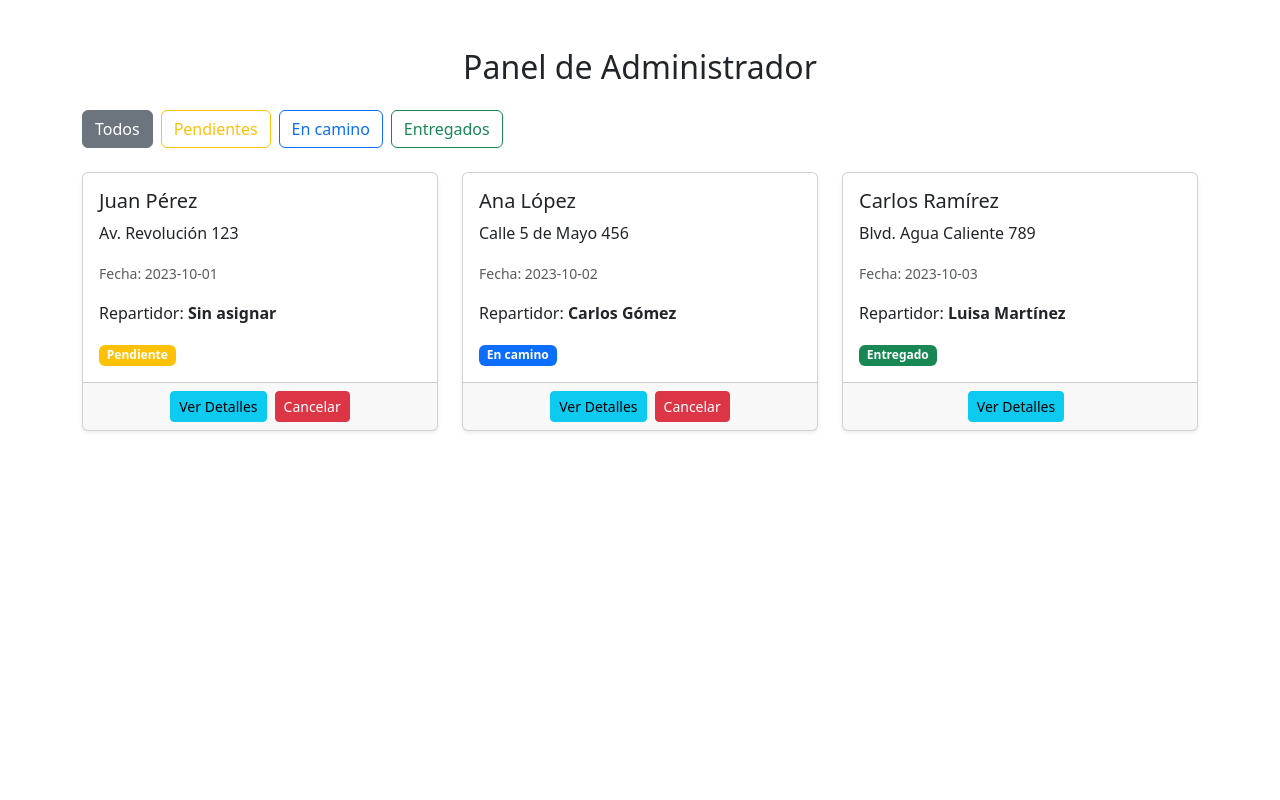
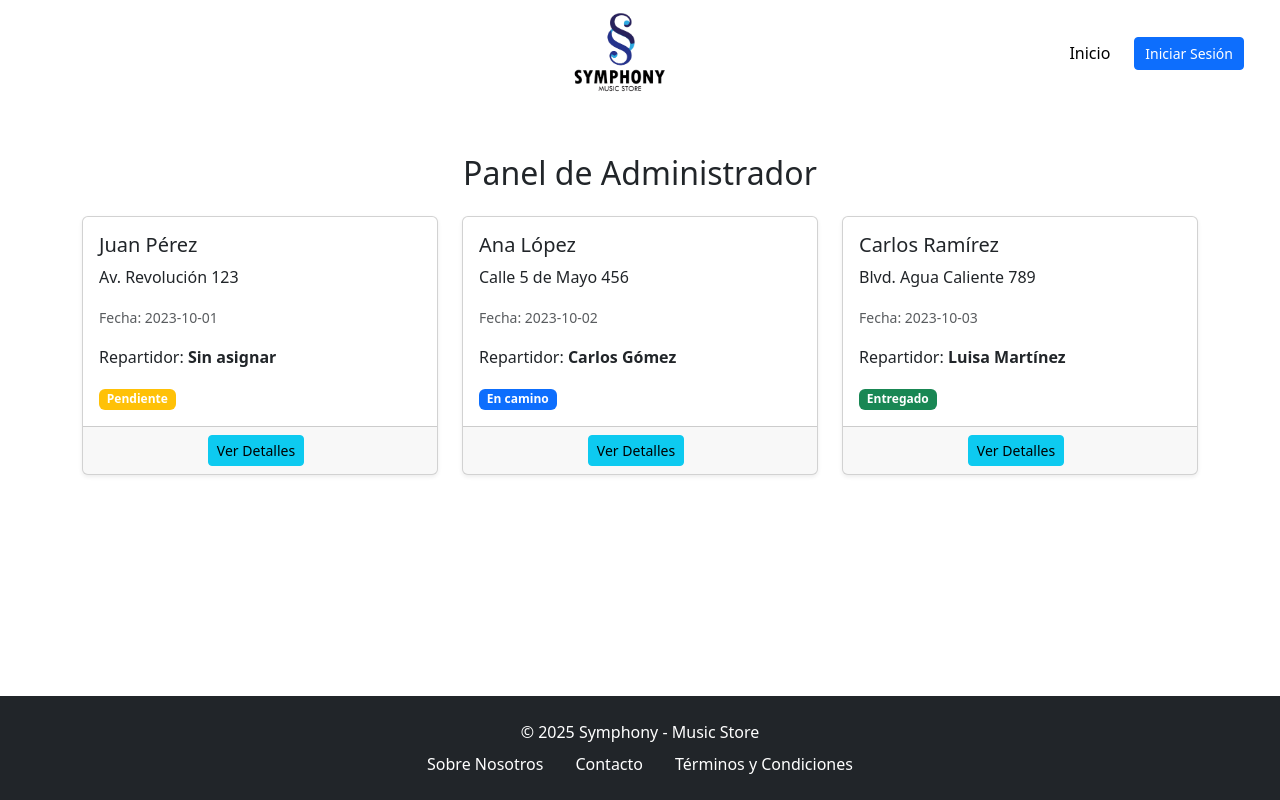
Before and after one commit to AxelYYa/SymphonyMusicStage, a React (Vite) app: page /admin in a window 1280 px wide. Built offline with nearby package versions, Linux system fonts and the light colour scheme.

Commit message:
Estilos en el catalogo

```diff
--- a/src/pages/Admin/AdminDashboard.jsx
+++ b/src/pages/Admin/AdminDashboard.jsx
@@ -1,41 +1,55 @@
-import React, { useState } from 'react';
-import { Modal, Button } from 'react-bootstrap';
+import React, { useState } from "react";
+import { Modal, Button } from "react-bootstrap";
+import NavbarComponent from "/src/Components/Navbar";
+import FooterComponent from "/src/Components/Footer";
 
 const pedidosIniciales = [
   {
     id: 1,
-    cliente: 'Juan Pérez',
-    direccion: 'Av. Revolución 123',
-    estado: 'Pendiente',
-    detalles: 'Pedido con 3 artículos: 1 guitarra, 1 amplificador, 1 estuche.',
-    fecha: '2023-10-01',
-    repartidor: 'Sin asignar',
+    cliente: "Juan Pérez",
+    direccion: "Av. Revolución 123",
+    estado: "Pendiente",
+    fecha: "2023-10-01",
+    repartidor: "Sin asignar",
+    detalles: {
+      imagen: "/images/guitarra.jpg",
+      nombre: "Guitarra Acústica Fender",
+      descripcion: "Guitarra de madera de alta calidad con un sonido excepcional.",
+    },
   },
   {
     id: 2,
-    cliente: 'Ana López',
-    direccion: 'Calle 5 de Mayo 456',
-    estado: 'En camino',
-    detalles: 'Pedido con 1 artículo: 1 teclado digital.',
-    fecha: '2023-10-02',
-    repartidor: 'Carlos Gómez',
+    cliente: "Ana López",
+    direccion: "Calle 5 de Mayo 456",
+    estado: "En camino",
+    fecha: "2023-10-02",
+    repartidor: "Carlos Gómez",
+    detalles: {
+      imagen: "/images/teclado.jpg",
+      nombre: "Teclado Yamaha PSR-E373",
+      descripcion: "Teclado digital con 61 teclas y funciones avanzadas.",
+    },
   },
   {
     id: 3,
-    cliente: 'Carlos Ramírez',
-    direccion: 'Blvd. Agua Caliente 789',
-    estado: 'Entregado',
-    detalles: 'Pedido con 2 artículos: 1 batería, 1 par de baquetas.',
-    fecha: '2023-10-03',
-    repartidor: 'Luisa Martínez',
+    cliente: "Carlos Ramírez",
+    direccion: "Blvd. Agua Caliente 789",
+    estado: "Entregado",
+    fecha: "2023-10-03",
+    repartidor: "Luisa Martínez",
+    detalles: {
+      imagen: "/images/bateria.jpg",
+      nombre: "Batería Pearl Export",
+      descripcion: "Set completo de batería acústica con platillos incluidos.",
+    },
   },
 ];
 
 const AdminDashboard = () => {
   const [pedidos, setPedidos] = useState(pedidosIniciales);
   const [showModal, setShowModal] = useState(false);
-  const [detallesPedido, setDetallesPedido] = useState('');
-  const [filtroEstado, setFiltroEstado] = useState('Todos'); // Estado para filtrar pedidos
+  const [detallesPedido, setDetallesPedido] = useState(null);
+  const [filtroEstado, setFiltroEstado] = useState("Todos");
 
   const verDetalles = (detalles) => {
     setDetallesPedido(detalles);
@@ -46,65 +60,17 @@ const AdminDashboard = () => {
     setShowModal(false);
   };
 
-  const cambiarEstadoPedido = (id, nuevoEstado) => {
-    setPedidos(
-      pedidos.map((pedido) =>
-        pedido.id === id ? { ...pedido, estado: nuevoEstado } : pedido
-      )
-    );
-  };
-
-  const cancelarPedido = (id) => {
-    setPedidos(pedidos.filter((pedido) => pedido.id !== id));
-  };
-
-  const filtrarPedidos = (estado) => {
-    setFiltroEstado(estado);
-  };
-
-  const pedidosFiltrados = filtroEstado === 'Todos'
+  const pedidosFiltrados =
+    filtroEstado === "Todos"
       ? pedidos
       : pedidos.filter((pedido) => pedido.estado === filtroEstado);
 
   return (
+    <div className="d-flex flex-column min-vh-100">
+      <NavbarComponent />
+      <main className="flex-grow-1">
         <div className="container mt-5">
           <h2 className="text-center mb-4">Panel de Administrador</h2>
-
-      {/* Filtros por estado */}
-      <div className="mb-4">
-        <button
-          className={`btn btn-outline-secondary me-2 ${
-            filtroEstado === 'Todos' ? 'active' : ''
-          }`}
-          onClick={() => filtrarPedidos('Todos')}
-        >
-          Todos
-        </button>
-        <button
-          className={`btn btn-outline-warning me-2 ${
-            filtroEstado === 'Pendiente' ? 'active' : ''
-          }`}
-          onClick={() => filtrarPedidos('Pendiente')}
-        >
-          Pendientes
-        </button>
-        <button
-          className={`btn btn-outline-primary me-2 ${
-            filtroEstado === 'En camino' ? 'active' : ''
-          }`}
-          onClick={() => filtrarPedidos('En camino')}
-        >
-          En camino
-        </button>
-        <button
-          className={`btn btn-outline-success me-2 ${
-            filtroEstado === 'Entregado' ? 'active' : ''
-          }`}
-          onClick={() => filtrarPedidos('Entregado')}
-        >
-          Entregados
-        </button>
-      </div>
 
           {/* Lista de pedidos */}
           <div className="row">
@@ -122,13 +88,13 @@ const AdminDashboard = () => {
                     </p>
                     <span
                       className={`badge ${
-                    pedido.estado === 'Pendiente'
-                      ? 'bg-warning'
-                      : pedido.estado === 'En camino'
-                      ? 'bg-primary'
-                      : pedido.estado === 'Entregado'
-                      ? 'bg-success'
-                      : 'bg-danger'
+                        pedido.estado === "Pendiente"
+                          ? "bg-warning"
+                          : pedido.estado === "En camino"
+                          ? "bg-primary"
+                          : pedido.estado === "Entregado"
+                          ? "bg-success"
+                          : "bg-danger"
                       }`}
                     >
                       {pedido.estado}
@@ -141,27 +107,30 @@ const AdminDashboard = () => {
                     >
                       Ver Detalles
                     </button>
-                {pedido.estado !== 'Entregado' && (
-                  <button
-                    className="btn btn-danger btn-sm"
-                    onClick={() => cancelarPedido(pedido.id)}
-                  >
-                    Cancelar
-                  </button>
-                )}
                   </div>
                 </div>
               </div>
             ))}
           </div>
 
-      {/* Modal para detalles del pedido */}
-      <Modal show={showModal} onHide={cerrarModal}>
+          {/* Modal de Detalle del Producto */}
+          <Modal show={showModal} onHide={cerrarModal} centered>
             <Modal.Header closeButton>
-          <Modal.Title>Detalles del Pedido</Modal.Title>
+              <Modal.Title>Detalle del Producto</Modal.Title>
             </Modal.Header>
             <Modal.Body>
-          <p>{detallesPedido}</p>
+              {detallesPedido && (
+                <div className="text-center">
+                  <img
+                    src={detallesPedido.imagen}
+                    alt={detallesPedido.nombre}
+                    className="img-fluid rounded mb-3"
+                    style={{ maxHeight: "250px", objectFit: "cover" }}
+                  />
+                  <h4>{detallesPedido.nombre}</h4>
+                  <p className="text-muted">{detallesPedido.descripcion}</p>
+                </div>
+              )}
             </Modal.Body>
             <Modal.Footer>
               <Button variant="secondary" onClick={cerrarModal}>
@@ -170,6 +139,9 @@ const AdminDashboard = () => {
             </Modal.Footer>
           </Modal>
         </div>
+      </main>
+      <FooterComponent />
+    </div>
   );
 };
 
--- a/src/pages/Catalog.jsx
+++ b/src/pages/Catalog.jsx
@@ -1,4 +1,3 @@
-// Catalogo.js
 import React, { useState } from 'react';
 import { Card, Button, Row, Col, Form } from 'react-bootstrap';
 import NavbarComponent from '/src/Components/Navbar';
@@ -6,17 +5,26 @@ import '/main.css';
 
 function Catalogo() {
   const [selectedCategory, setSelectedCategory] = useState('');
-  const [items] = useState([
+  const [cart, setCart] = useState({});
+
+  const items = [
     { id: 1, nombre: 'Guitarra', categoria: 'Cuerda', descripcion: 'Guitarra acústica', imagen: 'https://encrypted-tbn3.gstatic.com/shopping?q=tbn:ANd9GcT42kxyYGynr66Yb7fMHH6GF2XLrwm7Uv5RDUH3I5dEII3DQiZANLEW7ovVgXwMm95RxznGycXT0UCD1aALgqhZ99sCXDKVogcHPLWM-_wWcj3GjaXPTS4EZQ', precio: '$100' },
-    { id: 2, nombre: 'Flauta', categoria: 'Viento', descripcion: 'Flauta traversa', imagen: 'path/to/image2.jpg', precio: '$150' },
+    { id: 2, nombre: 'Flauta', categoria: 'Viento', descripcion: 'Flauta traversa', imagen: 'https://mx.yamaha.com/es/files/YRA901_a8a3773d61e40de2bf5d1b68532733bf.jpg?impolicy=resize&imwid=2000&imhei=2000', precio: '$150' },
     { id: 3, nombre: 'Batería', categoria: 'Percusiones', descripcion: 'Batería acústica', imagen: 'path/to/image3.jpg', precio: '$200' },
     { id: 4, nombre: 'Palo de tambor', categoria: 'Percusiones', descripcion: 'Palo para batería', imagen: 'path/to/image4.jpg', precio: '$20' },
     { id: 5, nombre: 'Piano', categoria: 'Cuerda', descripcion: 'Piano digital', imagen: 'path/to/image5.jpg', precio: '$500' },
     { id: 6, nombre: 'Afinador', categoria: 'Accesorios', descripcion: 'Afinador digital', imagen: 'path/to/image6.jpg', precio: '$30' },
-  ]);
+  ];
 
   const handleCategoryChange = (e) => {
     setSelectedCategory(e.target.value);
+  };
+
+  const handleQuantityChange = (id, amount) => {
+    setCart((prevCart) => {
+      const newQuantity = (prevCart[id] || 0) + amount;
+      return { ...prevCart, [id]: newQuantity < 0 ? 0 : newQuantity };
+    });
   };
 
   const filteredItems = selectedCategory
@@ -25,14 +33,11 @@ function Catalogo() {
 
   return (
     <div>
-      {/* Usar el Navbar dentro del componente Catalogo */}
       <NavbarComponent />
+      <div className="container my-5">
+      <h2 className="mb-4 text-center text-info fw-bold">Catálogo de Productos</h2>
 
-      {/* Contenido de la Página - Catálogo */}
-      <div className="container my-5">
-        <h2 className="mb-4 text-center text-info">Catálogo de Productos</h2>
 
-        {/* Selector de Categoría */}
         <Form.Group controlId="categorySelect" className="mb-4">
           <Form.Label className="h5">Filtrar por Categoría</Form.Label>
           <Form.Control
@@ -49,7 +54,6 @@ function Catalogo() {
           </Form.Control>
         </Form.Group>
 
-        {/* Galería de Productos */}
         <Row xs={1} sm={2} md={3} lg={4} className="g-4">
           {filteredItems.map((item) => (
             <Col key={item.id}>
@@ -60,8 +64,21 @@ function Catalogo() {
                   <Card.Text className="text-center text-muted">{item.descripcion}</Card.Text>
                   <div className="d-flex justify-content-between align-items-center">
                     <span className="text-primary fw-bold">{item.precio}</span>
-                    <Button variant="info" className="btn-detail btn-sm">Ver más</Button>
+                    <div className="d-flex align-items-center">
+                      <Button
+                        variant={cart[item.id] > 0 ? "primary" : "secondary"}
+                        onClick={() => handleQuantityChange(item.id, -1)}
+                      >
+                        -
+                      </Button>
+                      <span className="mx-2 fw-bold">{cart[item.id] || 0}</span>
+                      <Button variant="primary" onClick={() => handleQuantityChange(item.id, 1)}>+</Button>
+                    </div>
                   </div>
+
+<Button variant="primary" className="mt-3 w-100" onClick={() => handleAddToCart(item.id)}>
+Agregar al carrito
+</Button>
                 </Card.Body>
               </Card>
             </Col>
```
Lines whose indentation alone changed are shown as unchanged.
